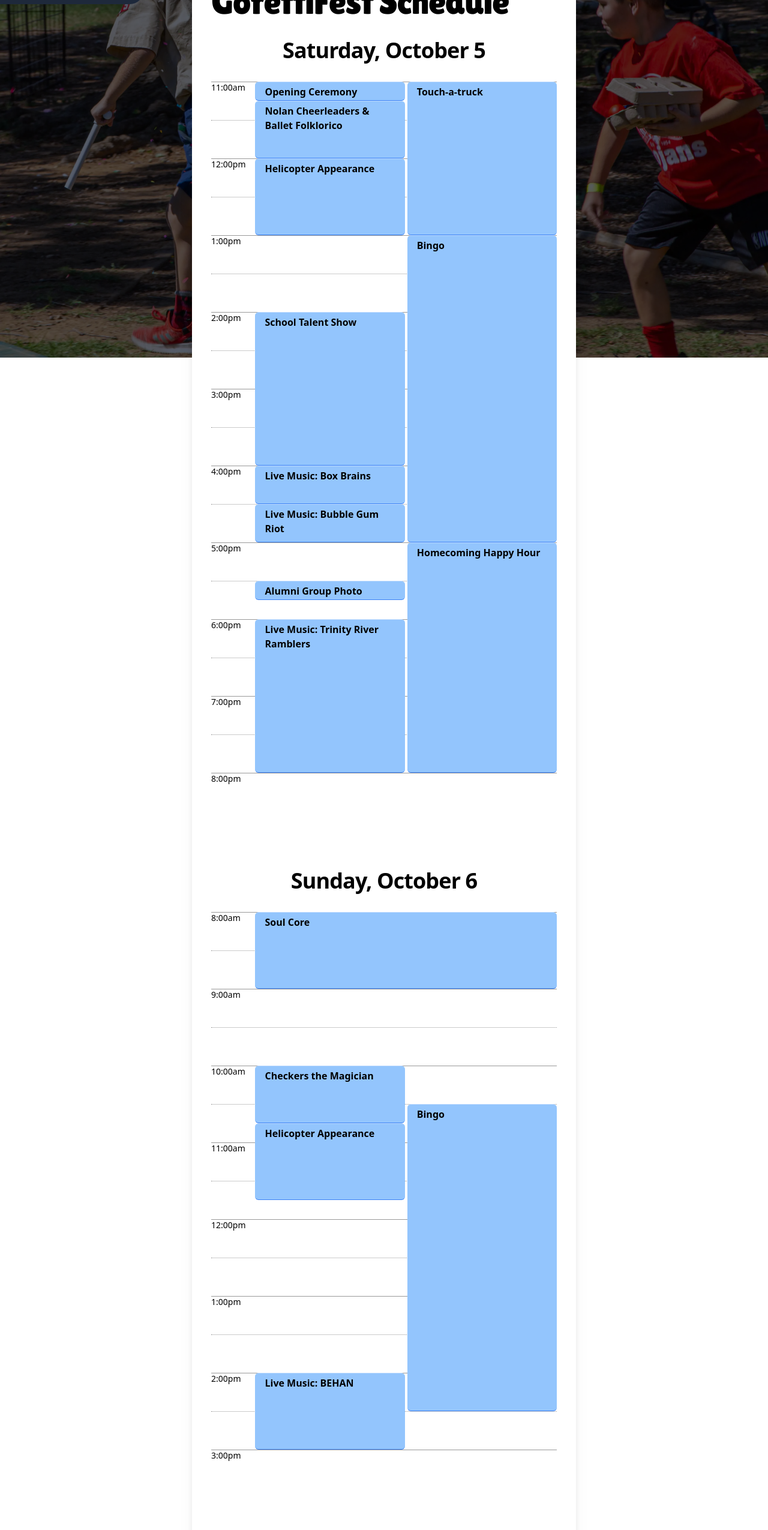
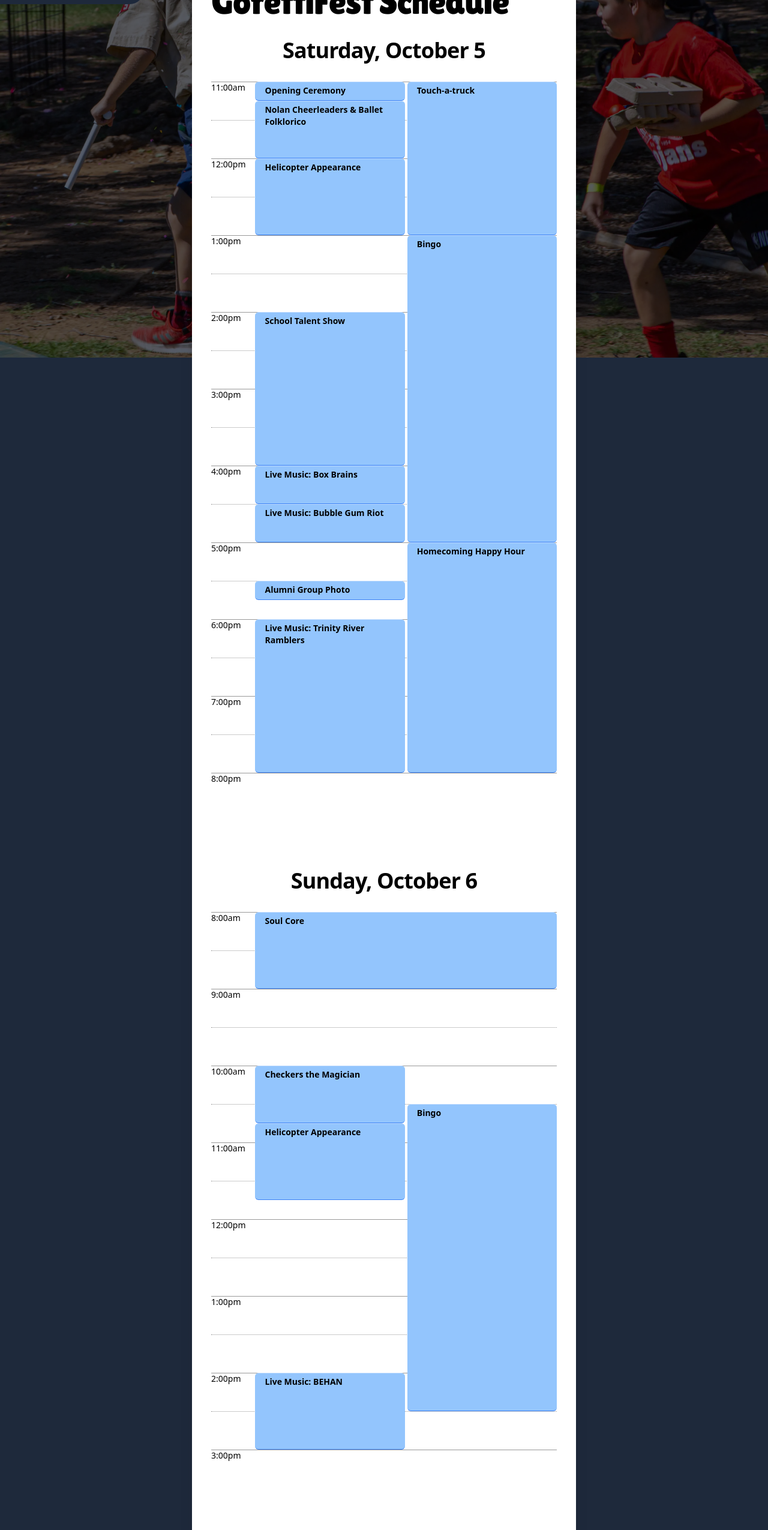
Before and after one commit to ktbartholomew/gorettifest.com, a Next.js app: page /schedule in a window 1280 px wide. Shown: the part 200-2750 px from the top of the page at 60% size. Built offline with nearby package versions, Linux system fonts and the light colour scheme.

Commit message:
small schedule adjustments

```diff
--- a/app/globals.css
+++ b/app/globals.css
@@ -5,6 +5,7 @@
 body,
 html {
   font-size: 16px;
+  @apply bg-slate-800;
 }
 
 @layer utilities {
--- a/app/page.tsx
+++ b/app/page.tsx
@@ -73,7 +73,7 @@ export default function Home() {
         </div>
       </section>
       <HeaderNav />
-      <PageSection id="visit" grid={2}>
+      <PageSection id="visit" grid={2} className="bg-white">
         <div>
           <h2 className={lilita.className}>Plan Your Visit</h2>
           <p className="text-2xl my-4">
@@ -317,7 +317,7 @@ export default function Home() {
           </InfoTable>
         </div>
       </PageSection>
-      <PageSection id="entertainment" grid={2}>
+      <PageSection id="entertainment" grid={2} className="bg-white">
         <div>
           <Image
             className={[
--- a/app/schedule/calendar.module.css
+++ b/app/schedule/calendar.module.css
@@ -1,3 +1,9 @@
+.lineContainer {
+  @apply absolute;
+  @apply w-full;
+  @apply -z-10;
+}
+
 .hourLine {
   @apply w-full;
   @apply h-16;
@@ -14,6 +20,7 @@
 }
 
 .calendarItem {
+  @apply text-sm;
   @apply bg-blue-300;
   @apply border-t;
   @apply border-t-blue-200;
--- a/app/schedule/page.tsx
+++ b/app/schedule/page.tsx
@@ -38,8 +38,8 @@ export default function VolunteerPage() {
                 GorettiFest Schedule
               </h2>
               <h3 className="text-center my-8">Saturday, October 5</h3>
-              <div className="relative">
-                <div className="absolute -z-10 w-full">
+              <div className="relative z-0">
+                <div className={classes.lineContainer}>
                   <div className={classes.hourLine}></div>
                   <div className={classes.halfHourLine}></div>
                   <div className={classes.hourLine}></div>
@@ -60,7 +60,7 @@ export default function VolunteerPage() {
                   <div className={classes.halfHourLine}></div>
                   <div className={classes.hourLine}></div>
                 </div>
-                <div className="flex gap-4">
+                <div className="flex gap-4 z-10">
                   <div className="text-sm">
                     <div className="h-32 ">11:00am</div>
                     <div className="h-32 ">12:00pm</div>
@@ -156,8 +156,8 @@ export default function VolunteerPage() {
 
             <div className="max-w-prose mx-auto">
               <h3 className="text-center my-8">Sunday, October 6</h3>
-              <div className="relative">
-                <div className="absolute -z-10 w-full">
+              <div className="relative z-0">
+                <div className={classes.lineContainer}>
                   <div className={classes.hourLine}></div>
                   <div className={classes.halfHourLine}></div>
                   <div className={classes.hourLine}></div>
```
